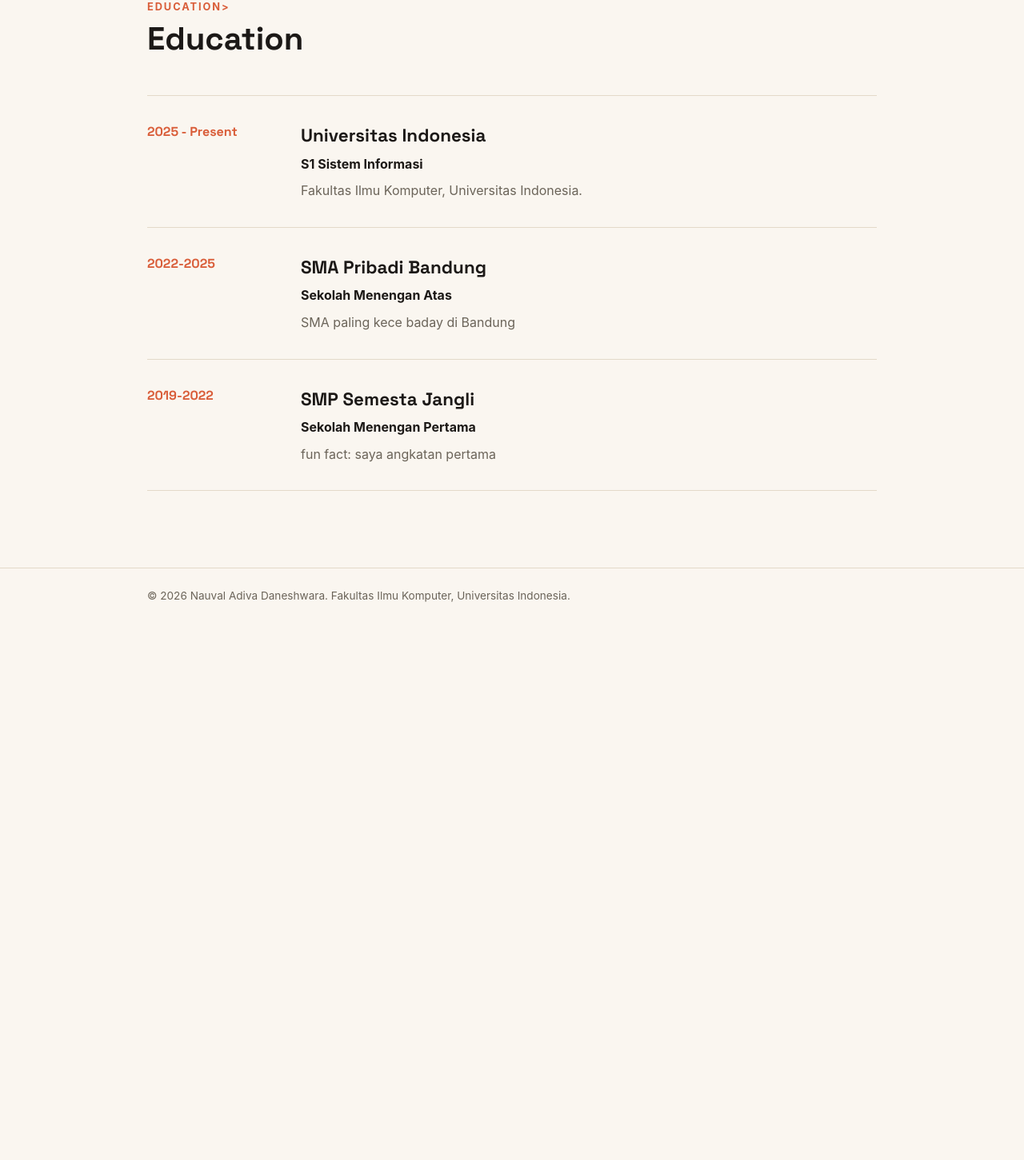
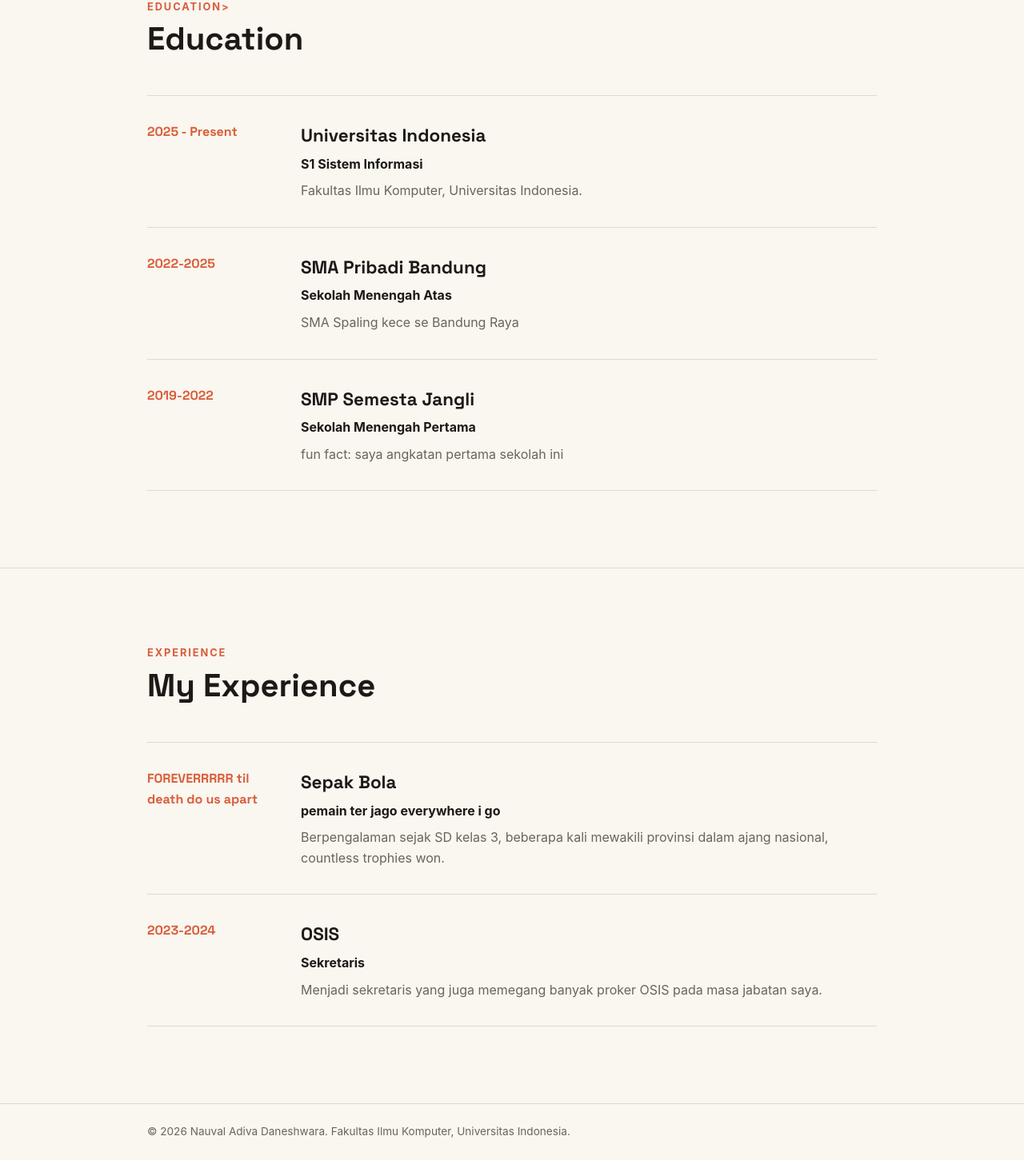
Before and after one commit to daaaniiiissssss/myportofolio, a Django app: page / in a window 1280 px wide. Shown: the part 769-2220 px from the top of the page at 80% size. Before the commit the page ends 1522 px from the top, so only its background shows below. Run offline with Django 5.2, Linux system fonts and the light colour scheme.

Commit message:
Add experience section

```diff
--- a/static/css/style.css
+++ b/static/css/style.css
@@ -254,3 +254,81 @@
 .education-content p:last-child {
     color: var(--text-muted);
 }
+
+.experience-section {
+    padding: 6rem 0;
+    border-top: 1px solid var(--line);
+}
+
+.experience-section .section-heading {
+    margin-bottom: 3rem;
+}
+
+.experience-section .section-kicker {
+    color: var(--accent);
+    font-size: 0.8rem;
+    font-weight: 700;
+    letter-spacing: 0.15em;
+    margin-bottom: 0.5rem;
+}
+
+.experience-section .section-heading h2 {
+    font-family: "Space Grotesk", sans-serif;
+    font-size: 2.5rem;
+    line-height: 1.1;
+}
+
+.experience-list {
+    display: flex;
+    flex-direction: column;
+}
+
+.experience-item {
+    display: grid;
+    grid-template-columns: 160px 1fr;
+    gap: 2rem;
+
+    padding: 2rem 0;
+
+    border-bottom: 1px solid var(--line);
+}
+
+.experience-item:first-child {
+    border-top: 1px solid var(--line);
+}
+
+.experience-year {
+    font-family: "Space Grotesk", sans-serif;
+    font-weight: 700;
+    color: var(--accent);
+}
+
+.experience-content h3 {
+    font-family: "Space Grotesk", sans-serif;
+    font-size: 1.4rem;
+    margin-bottom: 0.3rem;
+}
+
+.experience-role {
+    font-weight: 700;
+    margin-bottom: 0.5rem;
+}
+
+.experience-content p:last-child {
+    color: var(--text-muted);
+}
+
+@media (max-width: 700px) {
+    .experience-section {
+        padding: 4rem 0;
+    }
+
+    .experience-section .section-heading h2 {
+        font-size: 2rem;
+    }
+
+    .experience-item {
+        grid-template-columns: 1fr;
+        gap: 0.5rem;
+    }
+}
--- a/templates/index.html
+++ b/templates/index.html
@@ -130,11 +130,11 @@
                         <h3>SMA Pribadi Bandung</h3>
 
                         <p class="education-program">
-                            Sekolah Menengan Atas
+                            Sekolah Menengah Atas
                         </p>
 
                         <p>
-                            SMA paling kece baday di Bandung
+                            SMA Spaling kece se Bandung Raya
                         </p>
                     </div>
                     </article>
@@ -148,16 +148,62 @@
                         <h3>SMP Semesta Jangli</h3>
 
                         <p class="education-program">
-                            Sekolah Menengan Pertama
+                            Sekolah Menengah Pertama
                         </p>
 
                         <p>
-                            fun fact: saya angkatan pertama
+                            fun fact: saya angkatan pertama sekolah ini
                         </p>
                     </div>
                     </article>
                 </div>
 
+            </div>
+        </section>
+
+        <section id="experience" class="experience-section">
+            <div class="container">
+                <div class="section-heading">
+                    <p class="section-kicker">EXPERIENCE</p>
+                    <h2>My Experience</h2>
+                </div>
+
+                <div class="experience-list">
+                    <article class="experience-item">
+                        <div class="experience-year">
+                            FOREVERRRRR til death do us apart
+                        </div>
+
+                        <div class="experience-content">
+                            <h3>Sepak Bola</h3>
+                            <p class="experience-role">
+                                pemain ter jago everywhere i go
+                            </p>
+                            <p>
+                                Berpengalaman sejak SD kelas 3, beberapa kali
+                                mewakili provinsi dalam ajang nasional, countless
+                                trophies won.
+                            </p>
+                        </div>
+                    </article>
+
+                    <article class="experience-item">
+                        <div class="experience-year">
+                            2023-2024
+                        </div>
+
+                        <div class="experience-content">
+                            <h3>OSIS</h3>
+                            <p class="experience-role">
+                                Sekretaris
+                            </p>
+                            <p>
+                                Menjadi sekretaris yang juga memegang
+                                banyak proker OSIS pada masa jabatan saya.
+                            </p>
+                        </div>
+                    </article>
+                </div>
             </div>
         </section>
 
```
